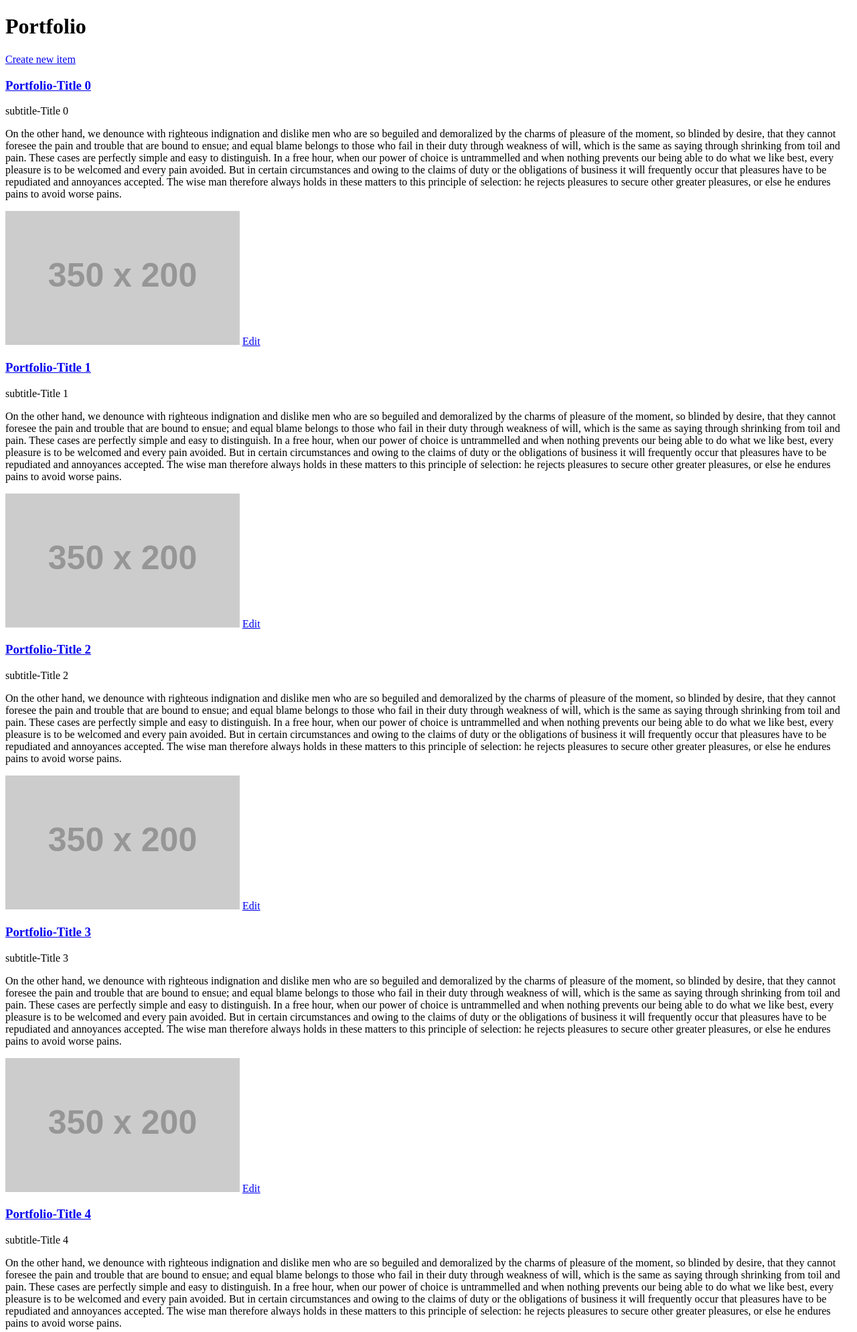
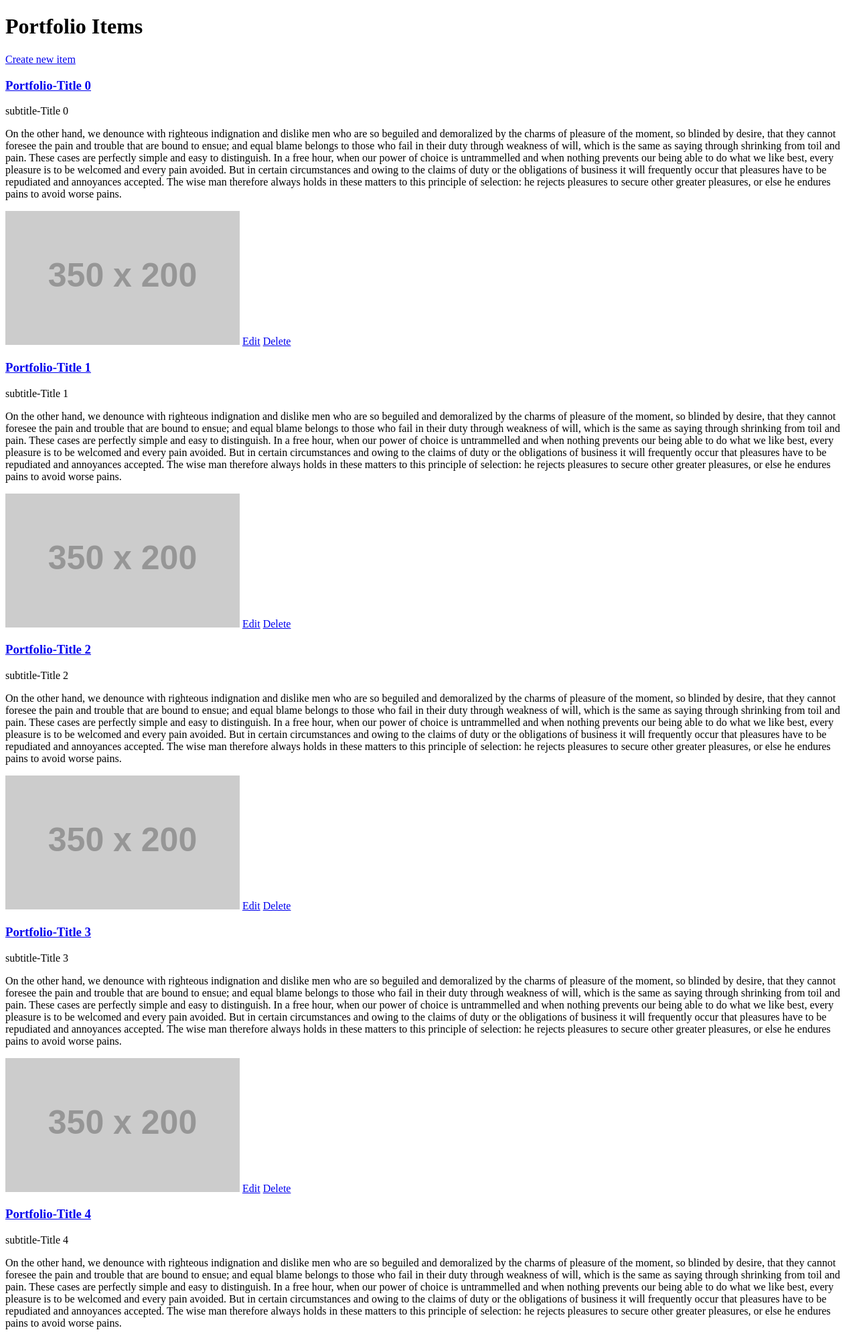
Before and after one commit to JanMeckelholt/devcamp-portfolio, a Rails app: page /portfolios in a window 1280 px wide. Shown: the top 1989 px of the page at 67% size. Run offline with Rails 7, Linux system fonts and the light colour scheme; data comes from the database, SQL or seed files in the repository; grey boxes labelled with a size stand in for pictures from a placeholder-image service; style sheets or scripts are compiled from the project's sources; some libraries are stand-ins or nearby versions.

Commit message:
destroy action for portfolios

```diff
--- a/app/controllers/portfolios_controller.rb
+++ b/app/controllers/portfolios_controller.rb
@@ -40,16 +40,23 @@ end
 def show
 end
 
+def destroy
+  @portfolio_item.destroy
+  redirect_to portfolios_path, notice: "Record was removed!"
+end
+
+
+
 
 
 private
 
 def set_portfolio_item
       @portfolio_item = Portfolio.find(params[:id])
-    end
+end
 
- def portfolio_params
+def portfolio_params
       params.require(:portfolio).permit(:title, :subtitle, :body)
-  end
+end
 
 end
--- a/app/views/portfolios/index.html.erb
+++ b/app/views/portfolios/index.html.erb
@@ -1,4 +1,4 @@
-<h1>Portfolio</h1>
+<h1>Portfolio Items</h1>
 
 
 <%= link_to "Create new item", new_portfolio_path %>
@@ -12,4 +12,5 @@
     <%= image_tag item.thumb_image %>
   <% end %>
   <%= link_to "Edit", edit_portfolio_path(item.id) %>
+  <%= link_to "Delete", portfolio_path(item.id), method: :delete, data: {confirm: 'Are you sure?'} %>
 <% end %>
```
